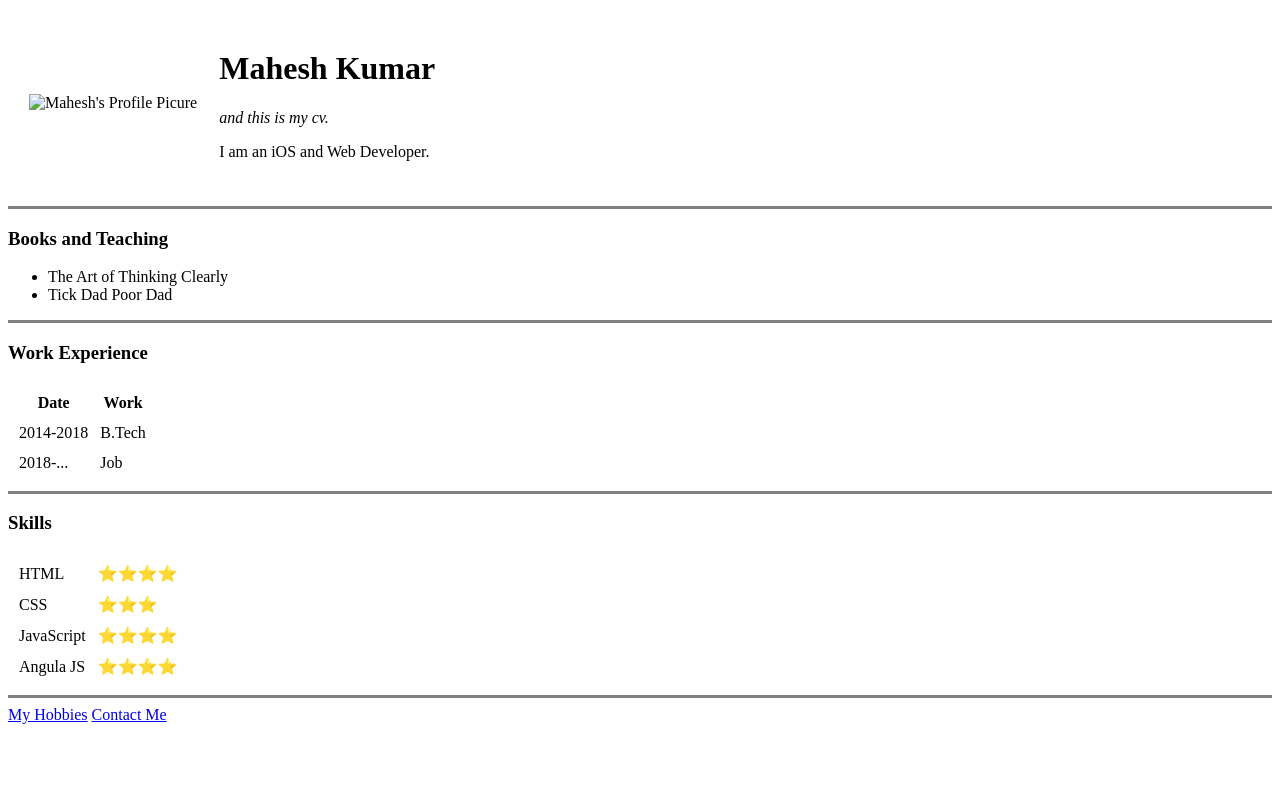
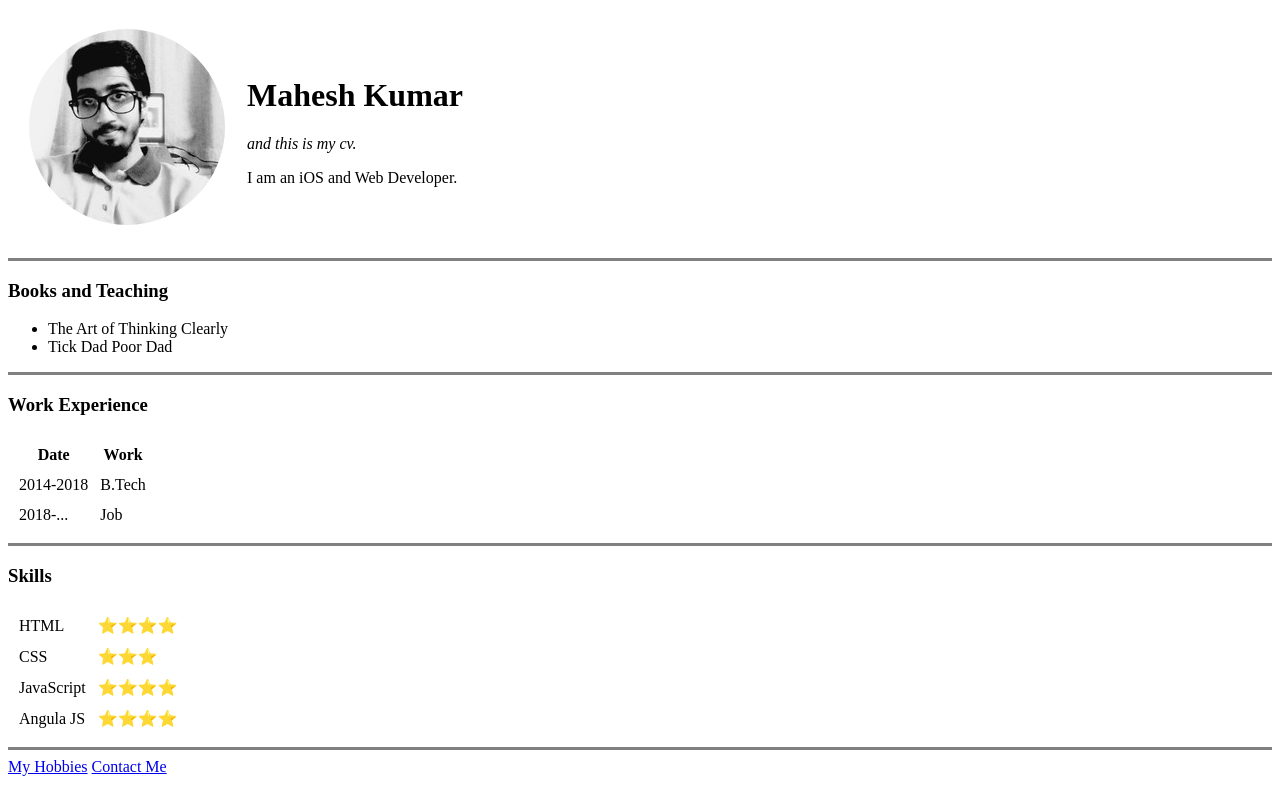
Before and after one commit to Mahesh137/cv, a plain HTML site: page index.html in a window 1280 px wide. Drawn offline with Linux system fonts and the light colour scheme; the site is published under a folder, as on GitHub Pages, so addresses that start at the root find nothing.

Commit message:
Update index.html

```diff
--- a/index.html
+++ b/index.html
@@ -8,7 +8,7 @@
 <body>
     <table cellspacing="20">
         <tr>
-            <td><img src="/images/image.png" alt="Mahesh's Profile Picure"></td>
+            <td><img src="images/image.png" alt="Mahesh's Profile Picure"></td>
             <td>
                 <h1>Mahesh Kumar</h1>
                 <p><em>and this is my cv.</em></p>
```
